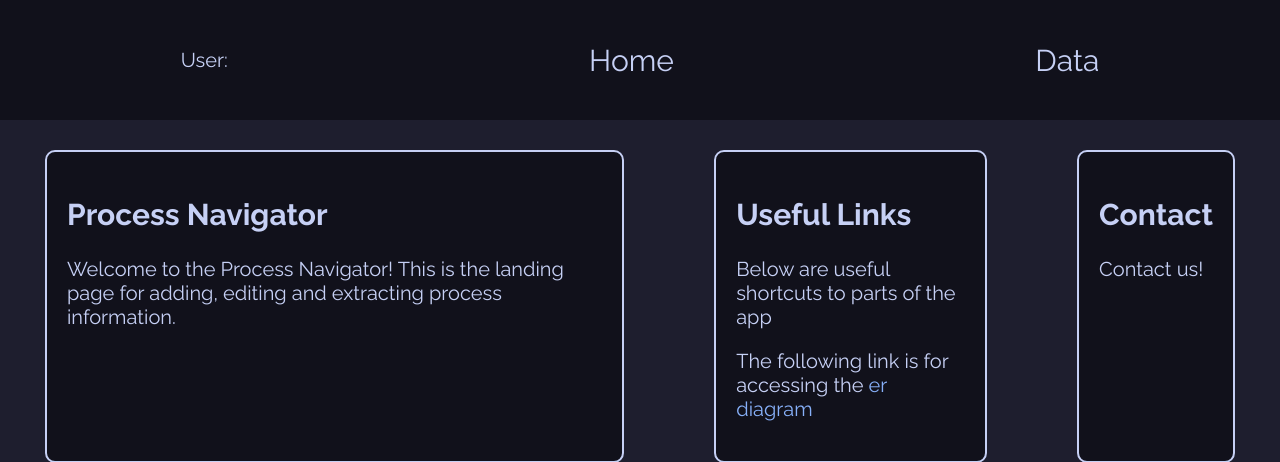
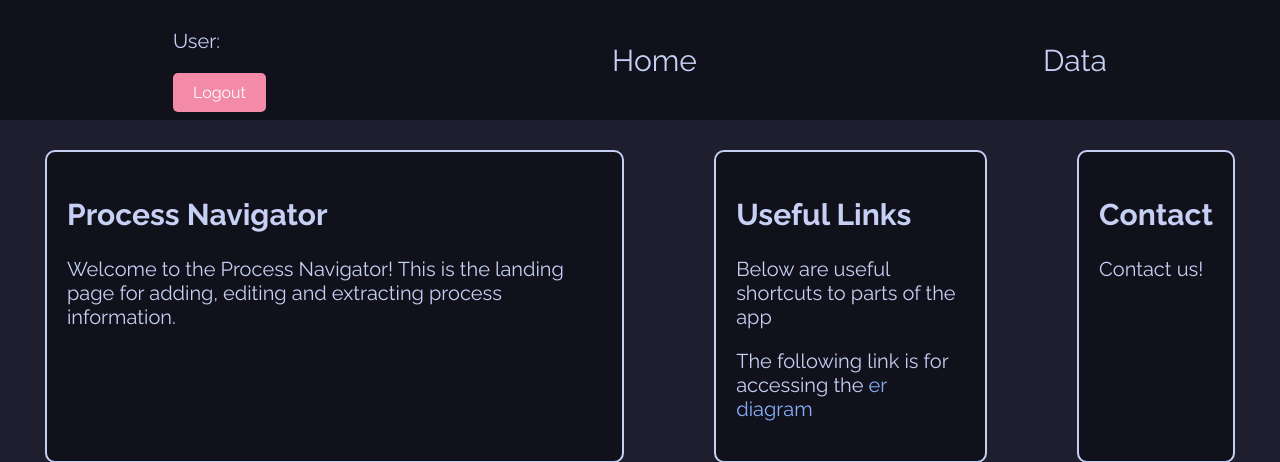
Before and after one commit to walliscode/ProcessNavigator, a Flask app: page / in a window 1280 px wide. Shown: the top 462 px of the page. Run offline with Flask 3, Linux system fonts and the light colour scheme; the visitor is signed in with stand-in values (Sample User, id 1); parts of the project's set-up code (start-up, migrations or seed data) failed here and were passed over; some libraries are stand-ins or nearby versions; some web fonts are replaced.

Commit message:
added logout button that clears session

```diff
--- a/process_navigator/home/routes.py
+++ b/process_navigator/home/routes.py
@@ -109,6 +109,12 @@
     return render_template("home/login.html", form=form)
 
 
+@bp.route("/logout")
+def logout():
+    session.clear()
+    return redirect(url_for("home.login"))
+
+
 @bp.route("/erdiagram")
 def erdiagram():
     try:
--- a/process_navigator/static/styles.css
+++ b/process_navigator/static/styles.css
@@ -85,6 +85,18 @@
 nav a:hover {
   color: var(--ctp-mocha-blue);
   font-size: 32px;
+}
+
+.nav-button {
+  display: inline-block;
+  padding: 10px 20px;
+  font-size: 16px;
+  color: white;
+  background-color: var(--ctp-mocha-red);
+  border: none;
+  border-radius: 5px;
+  text-align: center;
+  text-decoration: none;
 }
 
 .content {
--- a/process_navigator/templates/base/navbar.html
+++ b/process_navigator/templates/base/navbar.html
@@ -4,6 +4,7 @@
     <p>
       User: {{session["user"]["first_name"]}} {{session["user"]["last_name"]}}
     </p>
+    <a class="nav-button" href="{{ url_for('home.logout') }}">Logout</a>
   </div>
   <a class="nav_link" href="{{ url_for('home.index') }}">Home</a>
   <a class="nav_link" href="{{ url_for('data.index') }}">Data</a>
```
